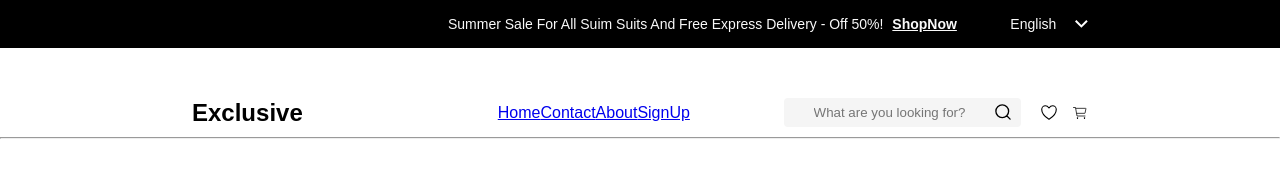
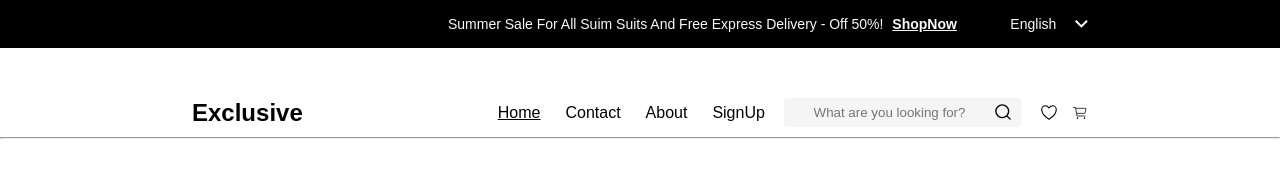
Before and after one commit to sanjaykrishna123/Exclusive-html, a plain HTML site: page index.html in a window 1280 px wide. Shown: the top 186 px of the page. Drawn offline with Linux system fonts and the light colour scheme; files whose address does not match are found by name.

Commit message:
Neatly arranged( responsive- [320px] )

```diff
--- a/style.css
+++ b/style.css
@@ -76,7 +76,8 @@
     flex-direction: row;
     align-items: center;
 }
-#main section.wrapper .header .leftContainer .pages p{
+#main section.wrapper .header .leftContainer .pages a{
+    text-decoration-line: none;
     color: #000;
     font-size: 16px;
     line-height: 24px;
@@ -84,10 +85,10 @@
     font-weight: 400;
     font-family: Arial, Helvetica, sans-serif;
 }
-#main section.wrapper .header .leftContainer .pages p:first-child{
+#main section.wrapper .header .leftContainer .pages a:first-child{
     text-decoration: underline;
 }
-#main section.wrapper .header .leftContainer .pages p:last-child{
+#main section.wrapper .header .leftContainer .pages a:last-child{
     margin-right: 0;
 }
 #main section.wrapper .header .rightContainer{
@@ -381,7 +382,6 @@
 }
 #main section.wrapper .ratedProducts .allProducts{
     width: 234px;
-    height: 56px;
     border-radius: 4px;
     background-color: #DB4444;
     display: flex;
@@ -658,7 +658,6 @@
 
     #main section.wrapper .ratedProducts .allProducts{
         width: 150px;
-        height: 40px;
     }
 
     section.wrapper .services .serviceList .service h4{
@@ -751,6 +750,10 @@
         margin-right: 20px;
     }
 
+    #main section.wrapper .spotlight .spotlightLeft{
+        width: auto;
+    }
+
     #main footer .copyWrite p{
         font-size: 12px;
     }
```
